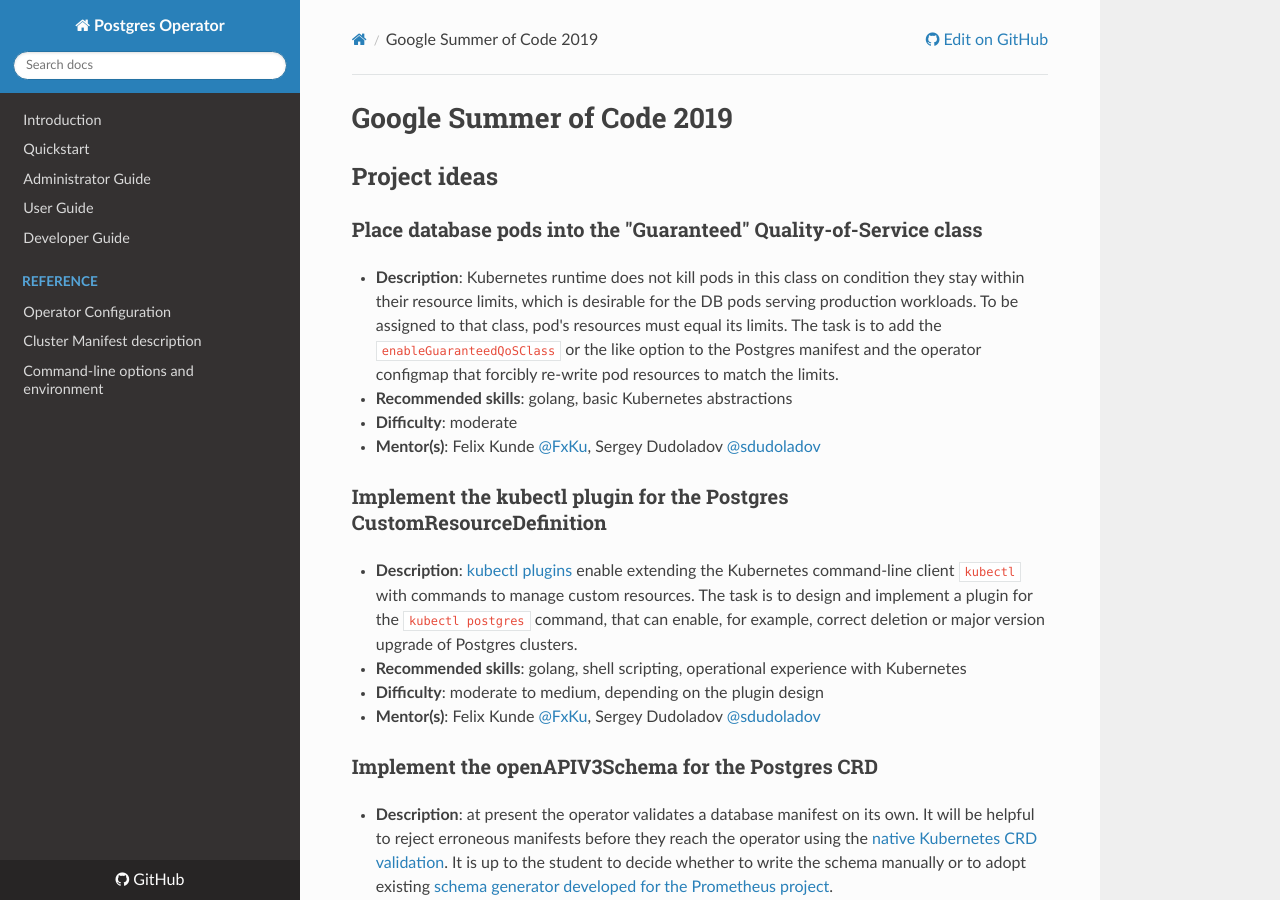
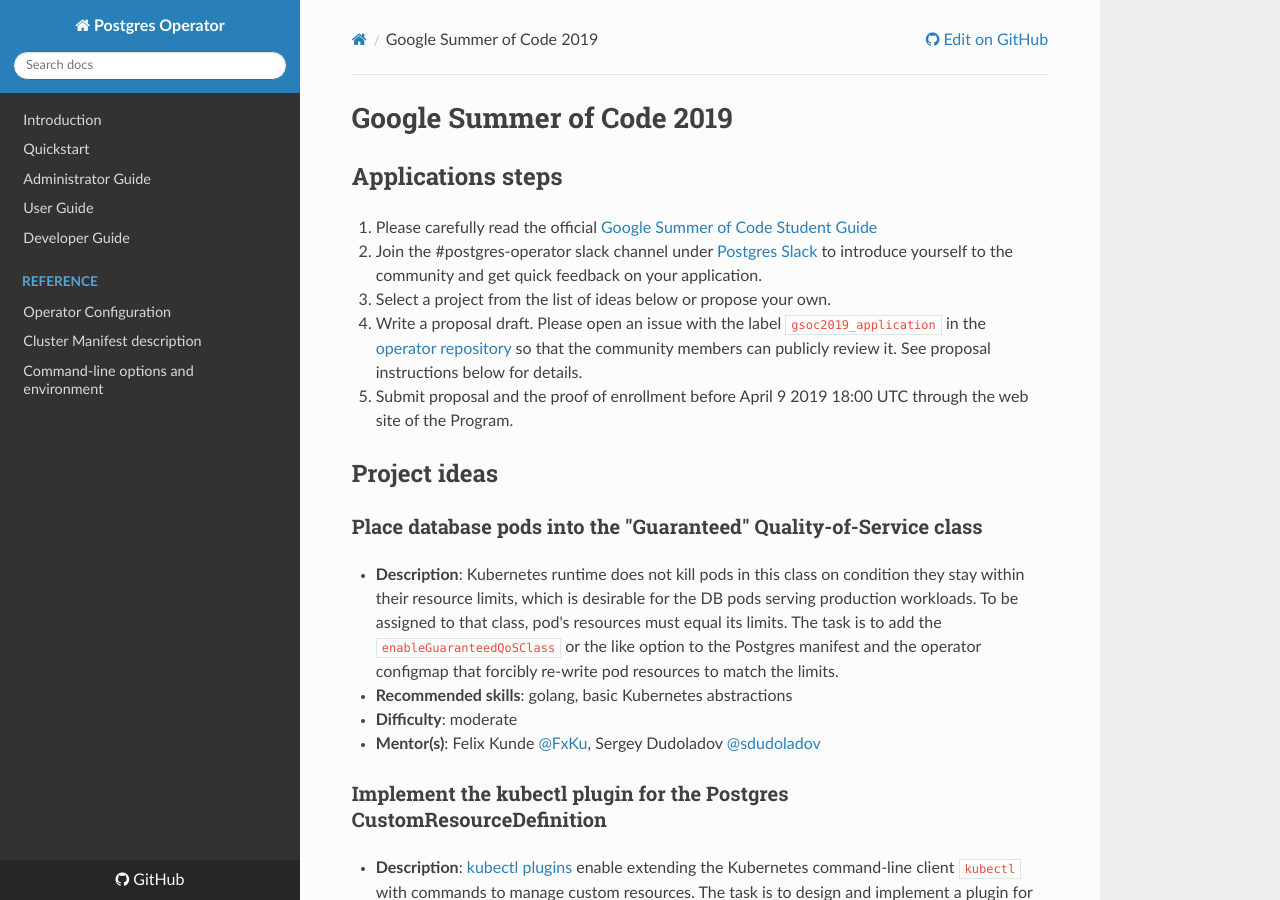
Before and after one commit to zalando/postgres-operator, an MkDocs documentation site: the page built from docs/gsoc-2019/ideas.md, in a window 1280 px wide and 900 px high. Built offline with MkDocs 1.6.1, drawn with Linux system fonts in a browser that asks for light colours; nearby versions of some CDN libraries; old or Windows-style settings are respelled for this version of MkDocs.

Commit message:
Add application steps

```diff
--- a/docs/gsoc-2019/ideas.md
+++ b/docs/gsoc-2019/ideas.md
@@ -1,5 +1,13 @@
 
 # Google Summer of Code 2019
+
+## Applications steps
+
+1. Please carefully read the official [Google Summer of Code Student Guide](https://google.github.io/gsocguides/student/)
+2. Join the #postgres-operator slack channel under [Postgres Slack](https://postgres-slack.herokuapp.com) to introduce yourself to the community and get quick feedback on your application.
+3. Select a project from the list of ideas below or propose your own.
+4. Write a proposal draft.  Please open an issue with the label `gsoc2019_application` in the [operator repository](https://github.com/zalando-incubator/postgres-operator/issues)  so that the community members can publicly review it. See proposal instructions below for details.
+5. Submit proposal and the proof of enrollment before April 9 2019 18:00 UTC through the web site of the Program.
 
 ## Project ideas
 
```
